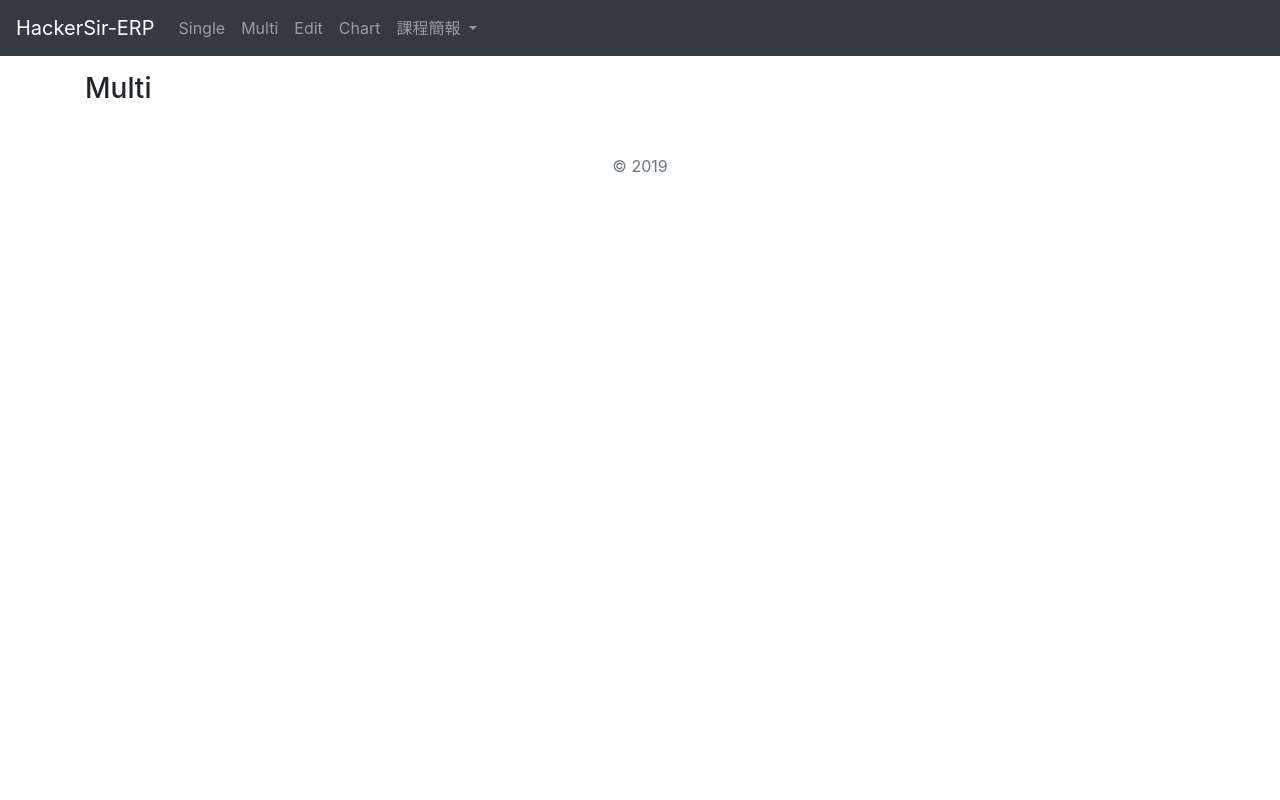
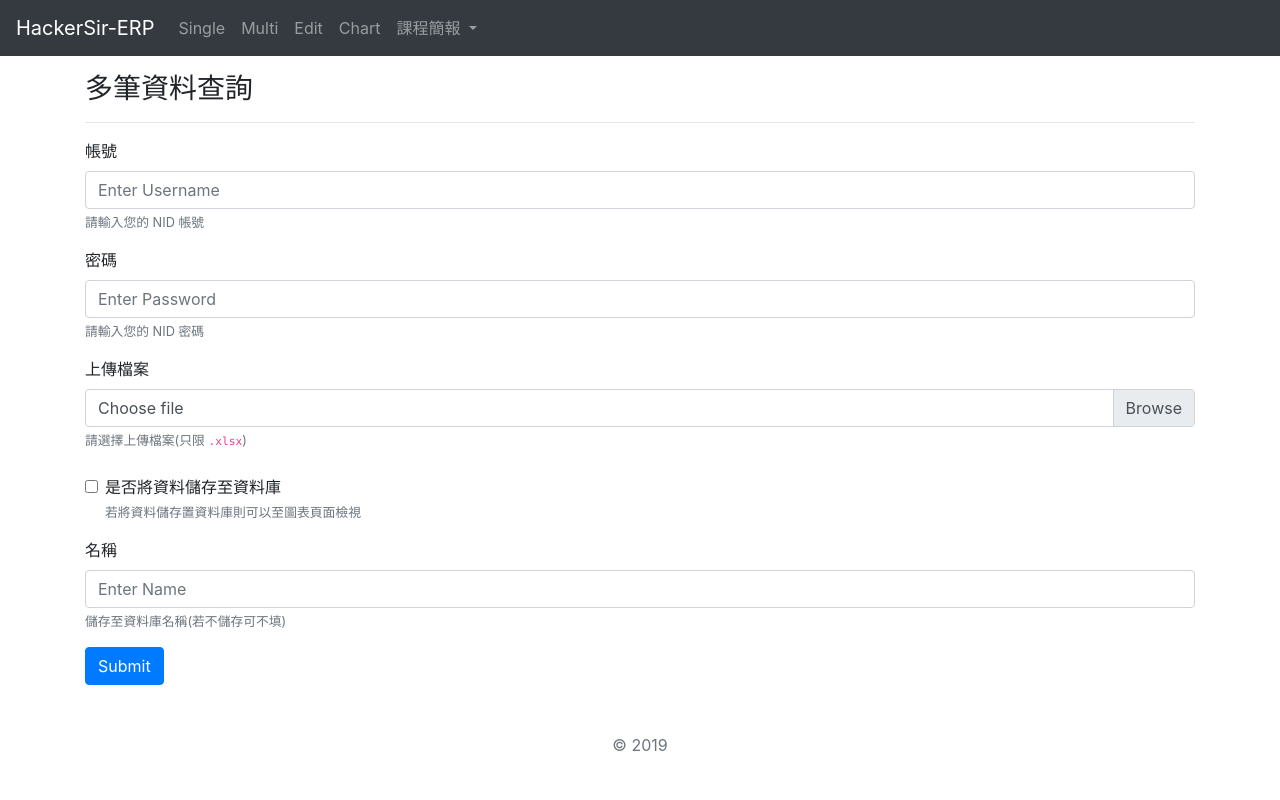
Before and after one commit to k139215130/NID_to_Detail, a Django app: page /multi in a window 1280 px wide. Run offline with Django 3.2, Linux system fonts and the light colour scheme; parts of the project's set-up code (start-up, migrations or seed data) failed here and were passed over; some libraries are stand-ins or nearby versions.

Commit message:
完成 multi 功能

```diff
--- a/web/chart/templates/layout.html
+++ b/web/chart/templates/layout.html
@@ -61,7 +61,6 @@
     </nav>
     {% endblock %}
     {% block content %}{% endblock %}
-    {% block footer %}
     <!-- Optional JavaScript -->
     <!-- jQuery first, then Popper.js, then Bootstrap JS -->
     <script src="https://code.jquery.com/jquery-3.3.1.slim.min.js"
@@ -73,7 +72,7 @@
     <script src="https://stackpath.bootstrapcdn.com/bootstrap/4.1.1/js/bootstrap.min.js"
         integrity="sha384-smHYKdLADwkXOn1EmN1qk/HfnUcbVRZyYmZ4qpPea6sjB/pTJ0euyQp0Mk8ck+5T"
         crossorigin="anonymous"></script>
-    {% endblock %}
+    {% block js %}{% endblock %}
     <p class="mt-5 mb-3 text-muted text-center">&copy; 2019</p>
 </body>
 
--- a/web/chart/templates/multi.html
+++ b/web/chart/templates/multi.html
@@ -4,6 +4,102 @@
 
 {% block content %}
 <div class="container">
-    <h3>Multi</h3>
+    <h3>多筆資料查詢</h3>
+    <hr>
+    <form enctype="multipart/form-data" method="POST">
+        {% csrf_token %}
+
+        {# 判斷是否有錯誤訊息，若無則為正常輸入框 #}
+        {% if messages %}
+            {% for message in messages %}
+                {# 判斷訊息種類 #}
+                {% if message.tags == 'all error' %}
+                <div class="alert alert-danger alert-dismissible fade show" role="alert">
+                    {{ message }}
+                    <button type="button" class="close" data-dismiss="alert" aria-label="Close">
+                        <span aria-hidden="true">&times;</span>
+                    </button>
+                </div>
+                <div class="form-group">
+                    <label for="singleUsername">帳號</label>
+                    <input type="text" class="form-control is-invalid" id="singleUsername" aria-describedby="usernameHelp"
+                        placeholder="Enter Username" name="username">
+                    <div class="invalid-feedback">
+                        {{ message }}
+                    </div>
+                </div>
+                <div class="form-group">
+                    <label for="singlePassword">密碼</label>
+                    <input type="password" class="form-control" id="singlePassword" aria-describedby="passwordHelp"
+                        placeholder="Enter Password" name="password">
+                </div>
+                {% endif %}
+                {% if message.tags == 'user error' %}
+                <div class="form-group">
+                    <label for="singleUsername">帳號</label>
+                    <input type="text" class="form-control is-invalid" id="singleUsername" aria-describedby="usernameHelp"
+                        placeholder="Enter Username" name="username">
+                    <div class="invalid-feedback">
+                        {{ message }}
+                    </div>
+                </div>
+                <div class="form-group">
+                    <label for="singlePassword">密碼</label>
+                    <input type="password" class="form-control is-invalid" id="singlePassword" aria-describedby="passwordHelp"
+                        placeholder="Enter Password" name="password">
+                    <div class="invalid-feedback">
+                        {{ message }}
+                    </div>
+                </div>
+                {% endif %}
+            {% endfor %}
+        {% else %}
+            <div class="form-group">
+                <label for="singleUsername">帳號</label>
+                <input type="text" class="form-control" id="singleUsername" aria-describedby="usernameHelp"
+                    placeholder="Enter Username" name="username">
+                <small id="usernameHelp" class="form-text text-muted">請輸入您的 NID 帳號</small>
+            </div>
+            <div class="form-group">
+                <label for="singlePassword">密碼</label>
+                <input type="password" class="form-control" id="singlePassword" aria-describedby="passwordHelp"
+                    placeholder="Enter Password" name="password">
+                <small id="passwordHelp" class="form-text text-muted">請輸入您的 NID 密碼</small>
+            </div>
+        {% endif %}
+
+
+        <label for="file">上傳檔案</label>
+        <div class="input-group">
+            <div class="custom-file">
+                <input type="file" class="custom-file-input" id="file" name="file" aria-describedby="fileHelp">
+                <label class="custom-file-label" for="file">Choose file</label>
+            </div>
+        </div>
+        <small id="fileHelp" class="form-text text-muted">請選擇上傳檔案(只限 <code>.xlsx</code>)</small>
+        <br>
+        <div class="form-group form-check">
+            <input type="checkbox" class="form-check-input" id="multiCheck" name="check" aria-describedby="checkHelp">
+            <label class="form-check-label" for="multiCheck">是否將資料儲存至資料庫</label>
+            <small id="checkHelp" class="form-text text-muted">若將資料儲存置資料庫則可以至圖表頁面檢視</small>
+        </div>
+        <div class="form-group">
+            <label for="multiName">名稱</label>
+            <input type="text" class="form-control" id="multiName" aria-describedby="nameHelp" placeholder="Enter Name"
+                name="name">
+            <small id="nameHelp"
+                class="form-text text-muted">儲存至資料庫名稱(若不儲存可不填)</small>
+        </div>
+
+        <button type="submit" class="btn btn-primary">Submit</button>
+    </form>
 </div>
 {% endblock %}
+{% block js %}
+<!--在input裡顯示檔案名稱-->
+<script type="text/javascript">
+    $('#file').change(function (e) {
+        $(this).next('.custom-file-label').html(e.target.files[0].name);
+    });
+</script>
+{% endblock %}
--- a/web/chart/views.py
+++ b/web/chart/views.py
@@ -1,11 +1,21 @@
 from django.shortcuts import render, redirect
 from django.contrib import messages
+from django.http import HttpResponse
 from .models import Activity, Member
 
 #Get NID
 import requests
 from bs4 import BeautifulSoup
 import re
+
+#Read Excel
+from openpyxl import load_workbook, Workbook
+from openpyxl.styles import colors
+from openpyxl.styles import Font, Color
+from openpyxl.writer.excel import save_virtual_workbook
+from io import BytesIO
+import os
+from openpyxl.writer.excel import save_virtual_workbook
 
 def index(request):
     return render(request, 'index.html', {})
@@ -61,6 +71,61 @@ def single(request):
 
 
 def multi(request):
+    if request.method == "POST":
+        print(request.POST.get('check')) #None on
+        # 讀檔後放入 nidList
+        nidList = []
+        wb = load_workbook(filename=request.FILES['file'], read_only=True)
+        sheet = wb.active
+        for row in sheet.rows:
+            for cell in row:
+                nidList.append(cell.value)
+        # 獲取登入網頁
+        s = requests.Session()
+        try:
+            login = s.get("http://infocenter.fcu.edu.tw/assoc/assoc_login.jsp", timeout=3)
+        except:
+            messages.add_message(request, messages.ERROR, '未使用校內網路!', extra_tags='all')
+            return render(request, 'multi.html', {})
+        # 登入
+        loginData = {
+            'asn_code': 'A66',  # 社團代號
+            'auserid': request.POST.get('username'),  # 帳號
+            'apwd': request.POST.get('password')  # 密碼
+        }
+        login = s.post('http://infocenter.fcu.edu.tw/assoc/authenticate.jsp', data=loginData)
+        bs_loginPage = BeautifulSoup(login.text, "html.parser").get_text(strip=True)  # 分析登入頁面
+        if re.search('對不起!!您的帳號/密碼有誤!!', bs_loginPage):
+            messages.add_message(request, messages.ERROR, '帳號密碼輸入錯誤!', extra_tags='user')
+            return render(request, 'multi.html', {})
+        elif re.search('對不起!!您無權進入系統!', bs_loginPage):
+            messages.add_message(request, messages.ERROR, '帳號密碼輸入錯誤!', extra_tags='user')
+            return render(request, 'multi.html', {})
+        wb = Workbook()
+        ws = wb.create_sheet('詳細資料', 0)
+        for nid in nidList:
+            searchData = {
+                'stuid': nid, # 學號
+                'idButton': '送出'
+            }
+            searchPage = s.post('http://infocenter.fcu.edu.tw/assoc/assoc30.jsp', data=searchData)
+            bs_searchPage = BeautifulSoup(searchPage.text, "html.parser")  # 分析查詢頁面
+            if re.search('抱歉, 資料不存在!', bs_searchPage.get_text(strip=True)):
+                d = {'學號': nid, '系級': '查無資料', '姓名': '查無資料','性別': '查無資料', '出生年月日': '查無資料'}
+            else:
+                result = bs_searchPage.select("table.tableStyle td.tableContentLeft")
+                newResult = []
+                for i in result:
+                    newResult.append(re.search(r'>(.*)<', re.sub(r'\s', '', str(i))).group(1))
+                d = {'學號': newResult[0], '系級': newResult[1], '姓名': newResult[2], '性別': newResult[3], '出生年月日': newResult[4]}
+            # if form.store.data:
+            #     member = Member(name=d['姓名'], nid=d['學號'], department=d['系級'], sex=d['性別'], birthday=d['出生年月日'], activity=act)
+            #     db.session.add(member)
+            ws.append([d['學號'], d['系級'], d['姓名'], d['性別'], d['出生年月日']])
+        # db.session.commit()
+        response = HttpResponse(save_virtual_workbook(wb), content_type='application/vnd.ms-excel')
+        response['Content-Disposition'] = 'attachment; filename=Output.xlsx'
+        return response
     return render(request, 'multi.html', {})
 
 
```
